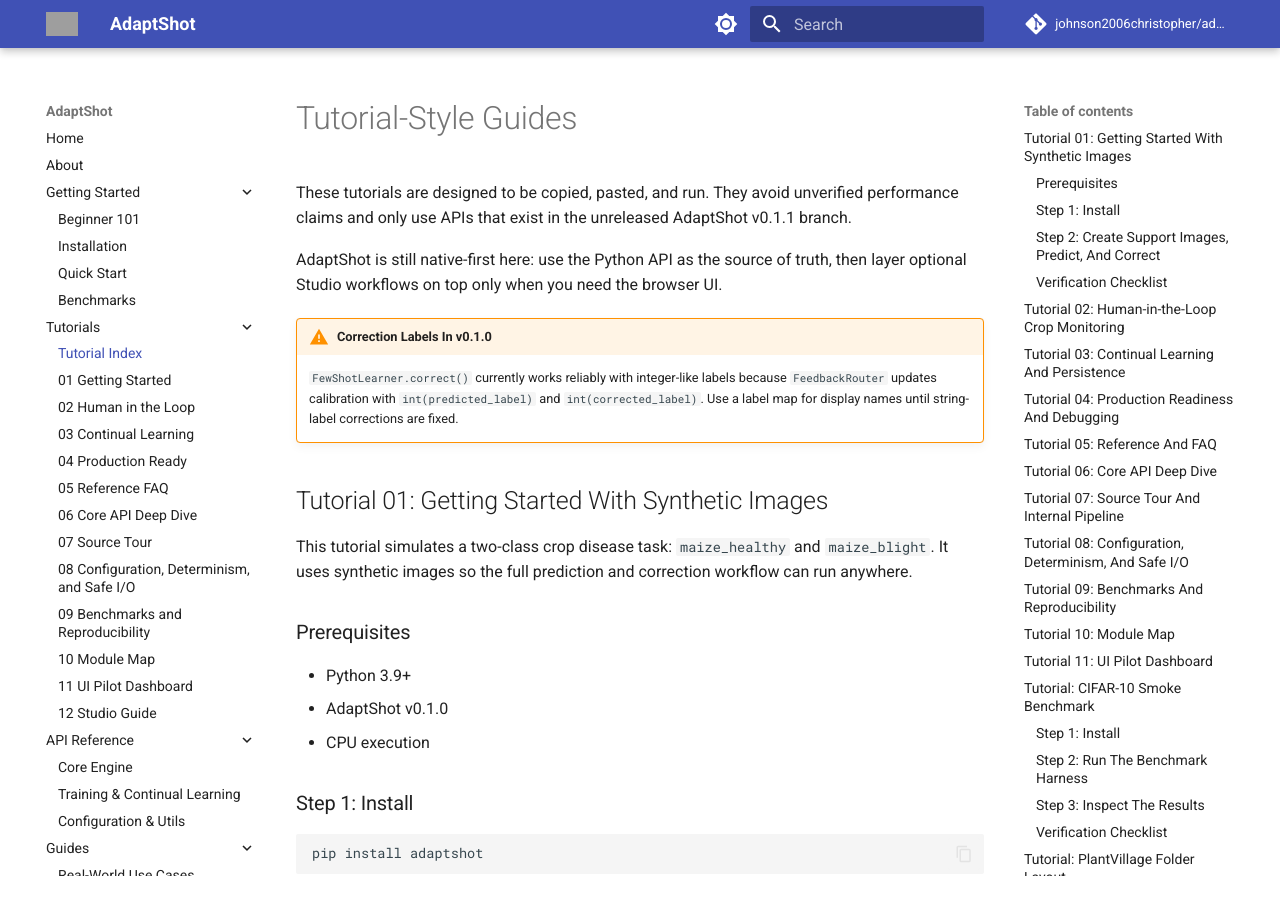
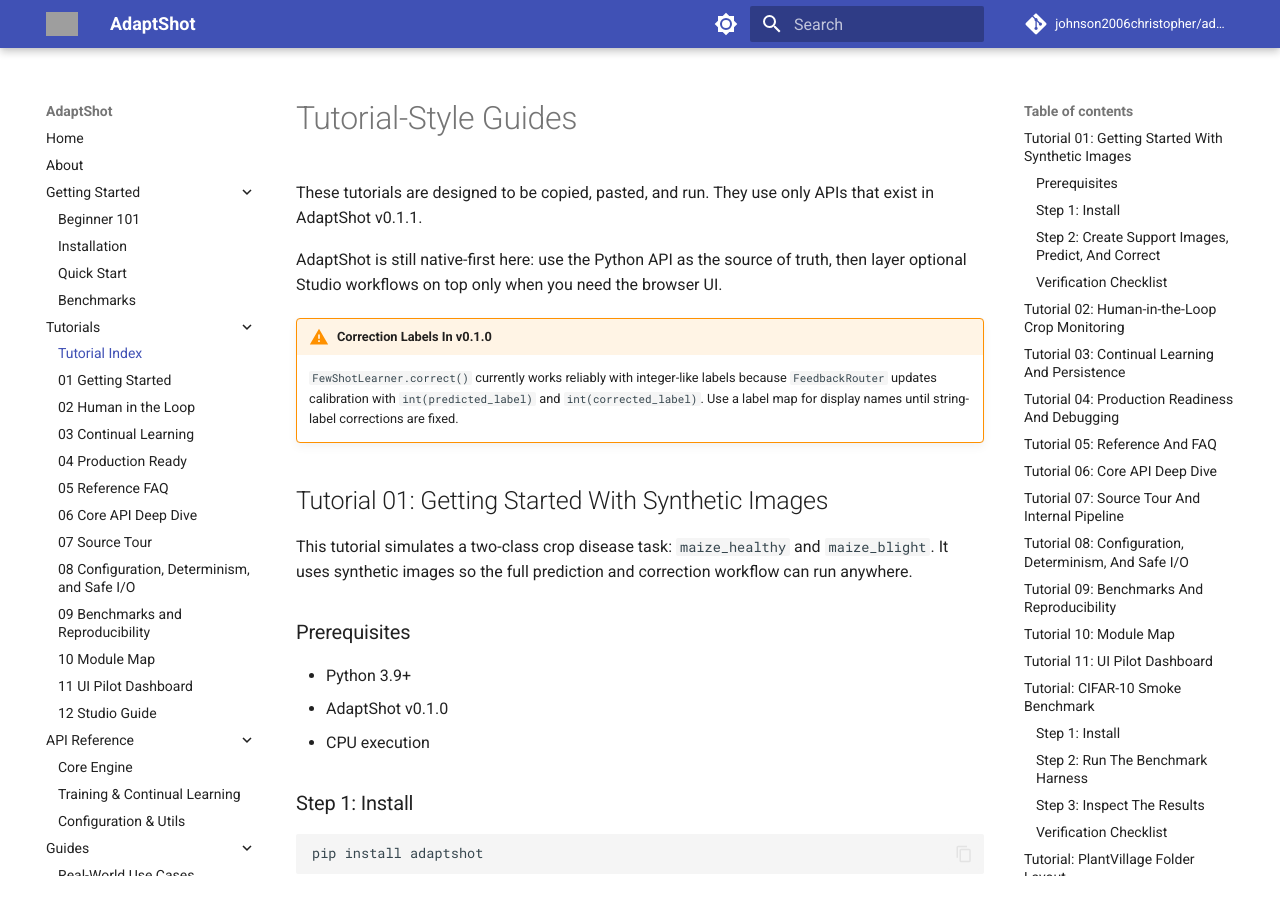
Before and after one commit to johnson2006christopher/adaptshot, an MkDocs documentation site: the page built from docs/tutorials.md, in a window 1280 px wide and 900 px high. Built offline with MkDocs 1.6.1 and Material for MkDocs 9.7.7, drawn with Linux system fonts in a browser that asks for light colours; comment, search, counter and statistics services are not loaded; some of the changed text lies outside the part shown; grey boxes are pictures that could not be loaded.

Commit message:
docs(tutorials): update AdaptShot v0.1.1 tutorial details
- Removed mention of unverified performance claims in tutorials
- Clarified that tutorials use only APIs existing in AdaptShot v0.1.1
- Updated PlantVillage dataset instructions for v0.1.1 support
- Added note about string label support and usage in AdaptShot v0.1.1

```diff
--- a/docs/tutorials.md
+++ b/docs/tutorials.md
@@ -1,6 +1,6 @@
 # Tutorial-Style Guides
 
-These tutorials are designed to be copied, pasted, and run. They avoid unverified performance claims and only use APIs that exist in the unreleased AdaptShot v0.1.1 branch.
+These tutorials are designed to be copied, pasted, and run. They use only APIs that exist in AdaptShot v0.1.1.
 
 AdaptShot is still native-first here: use the Python API as the source of truth, then layer optional Studio workflows on top only when you need the browser UI.
 
@@ -233,8 +233,7 @@
 
 AdaptShot v0.1.0 does not include a PlantVillage downloader or folder loader. You can still use PlantVillage images by passing file paths and integer labels directly.
 
-> ⚠️ Planned for the unreleased v0.1.1 branch
-> Add a documented helper or benchmark loader for PlantVillage-style folder datasets.
+> AdaptShot v0.1.1 supports string labels throughout. Use string labels directly, or use a label map for display names.
 
 ### Step 1: Install
 
```
